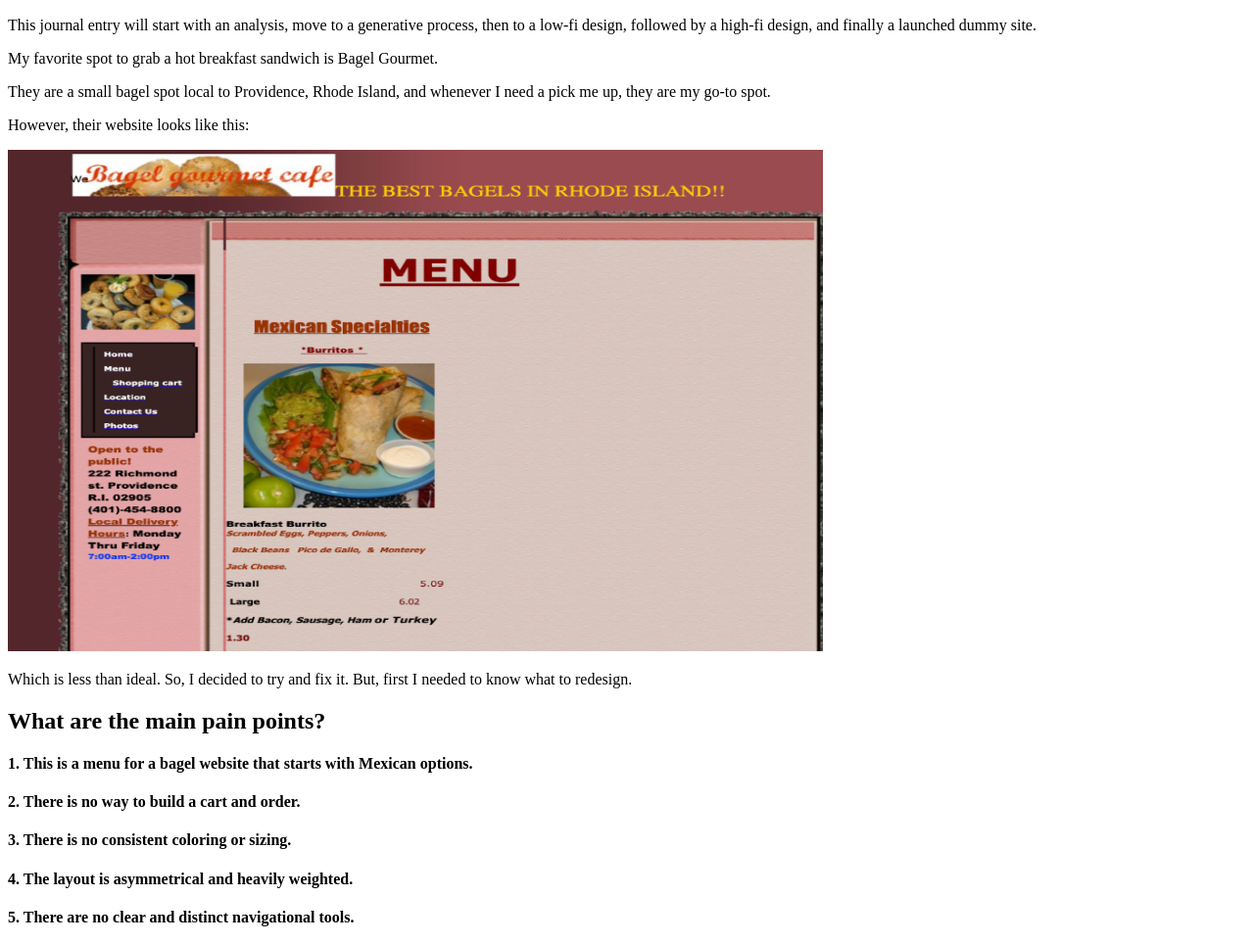
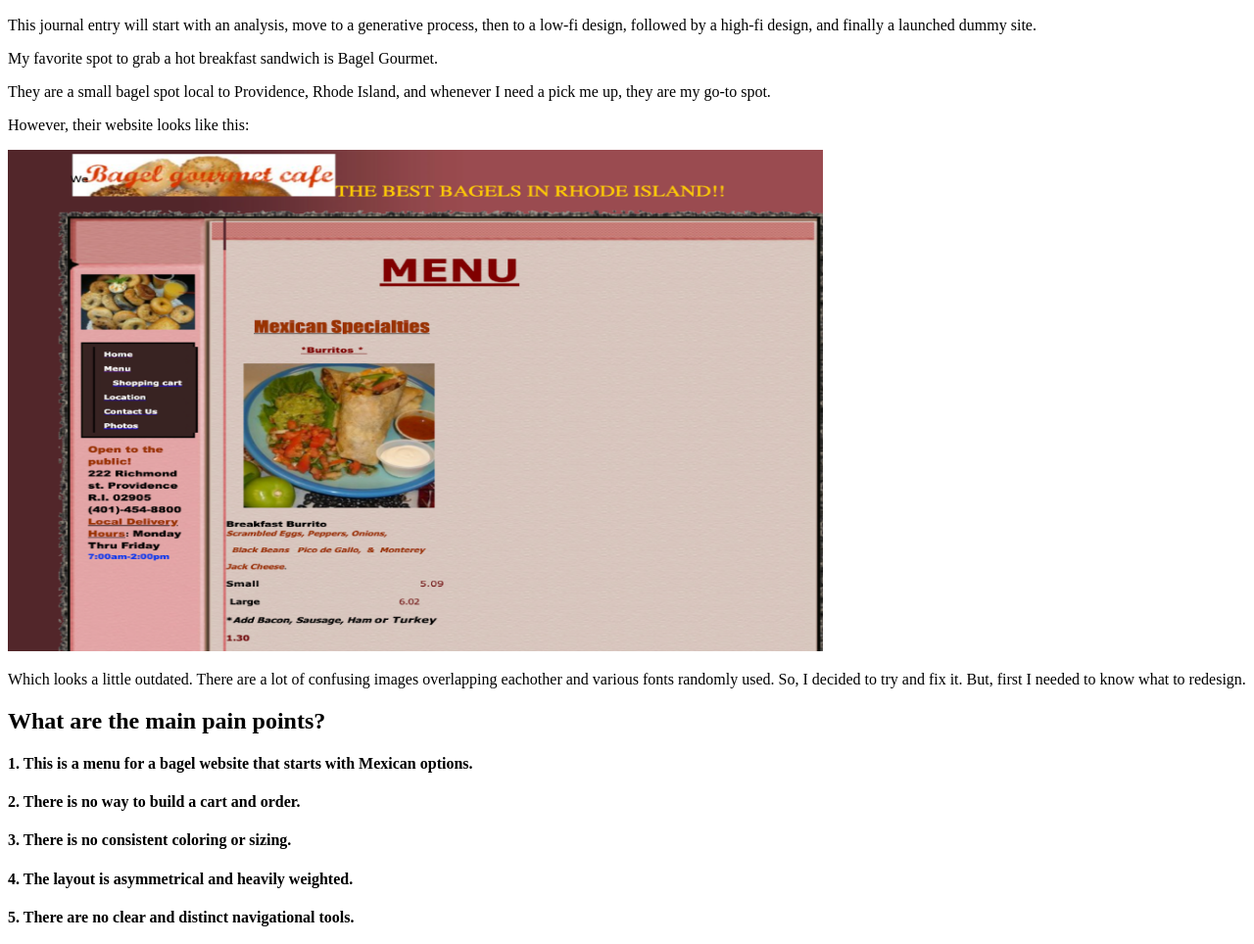
Before and after one commit to trumooo/cs-1300-studio-css, a plain HTML site: page index.html in a window 1280 px wide. Shown: the part 110-1074 px from the top of the page at 98% size. Drawn offline with Linux system fonts and the light colour scheme.

Commit message:
little blurb added

```diff
--- a/index.html
+++ b/index.html
@@ -22,7 +22,7 @@
             <p>They are a small bagel spot local to Providence, Rhode Island, and whenever I need a pick me up, they are my go-to spot.</p>
             <p>However, their website looks like this:</p>
             <img class="image" alt="bagel gourmet old website" src="./assets/bagelgourmet.png"/>
-            <p>Which is less than ideal. So, I decided to try and fix it. But, first I needed to know what to redesign.</p>
+            <p>Which looks a little outdated. There are a lot of confusing images overlapping eachother and various fonts randomly used. So, I decided to try and fix it. But, first I needed to know what to redesign.</p>
         </div>
         <div>
             <h2>What are the main pain points?</h2>
```
Also changed, not shown: 1 other file.
